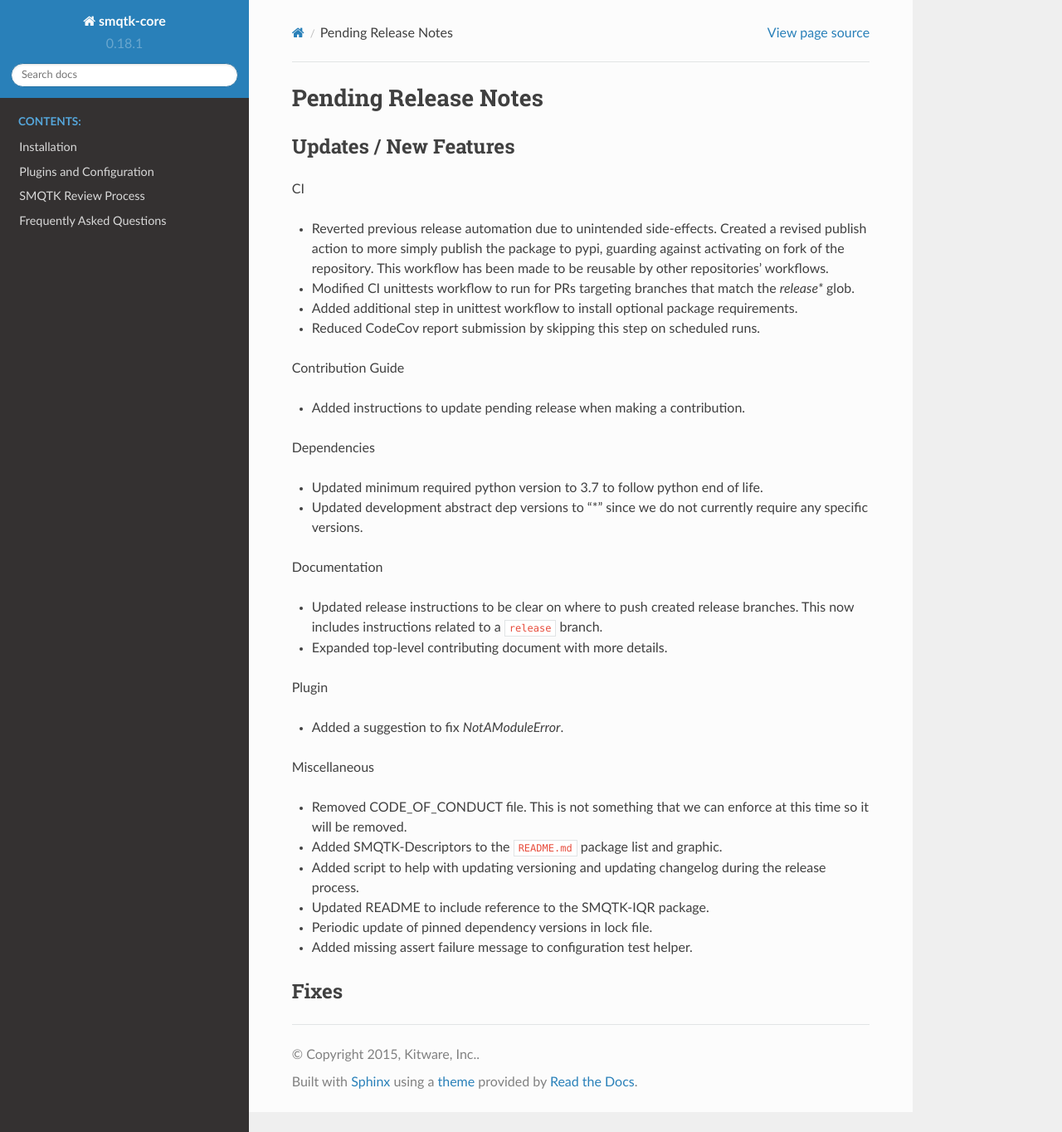
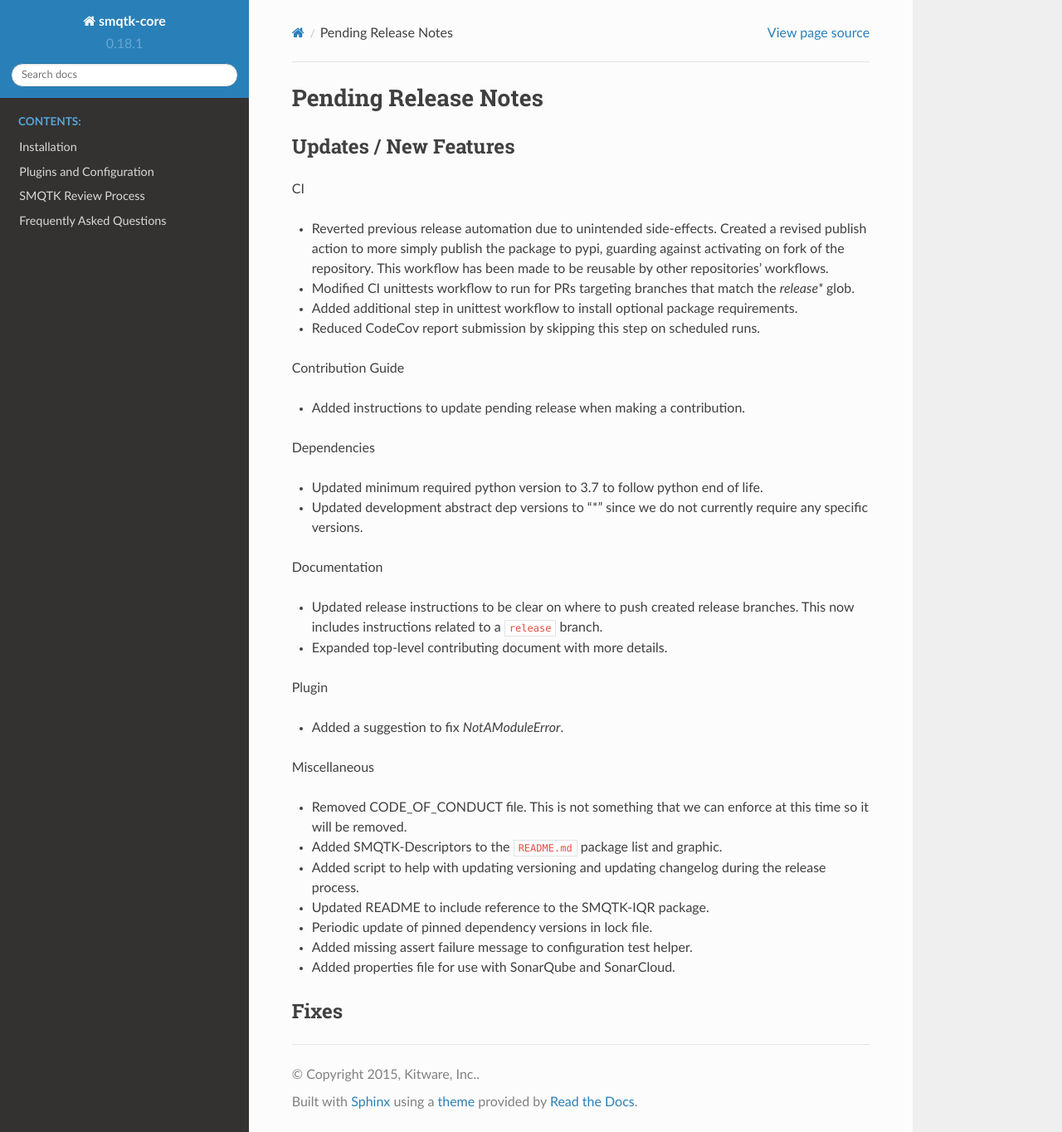
Before and after one commit to Kitware/SMQTK-Core, a Sphinx documentation site: the page built from docs/release_notes/pending_release.rst, in a window 1280 px wide and 1364 px high. Shown: the whole window at 83% size. Built offline with Sphinx 7.4.7 and the Read the Docs theme 2.0.0, drawn with Linux system fonts in a browser that asks for light colours; pages that are not in the unit, such as notebooks, are missing from menus; the version number is read from the project's files by our own code.

Commit message:
Added properties file for use with SonarQube and SonarCloud

```diff
--- a/docs/release_notes/pending_release.rst
+++ b/docs/release_notes/pending_release.rst
@@ -57,5 +57,7 @@ Miscellaneous
 
 * Added missing assert failure message to configuration test helper.
 
+* Added properties file for use with SonarQube and SonarCloud.
+
 Fixes
 -----
```
Also changed, not shown: 1 other file.
